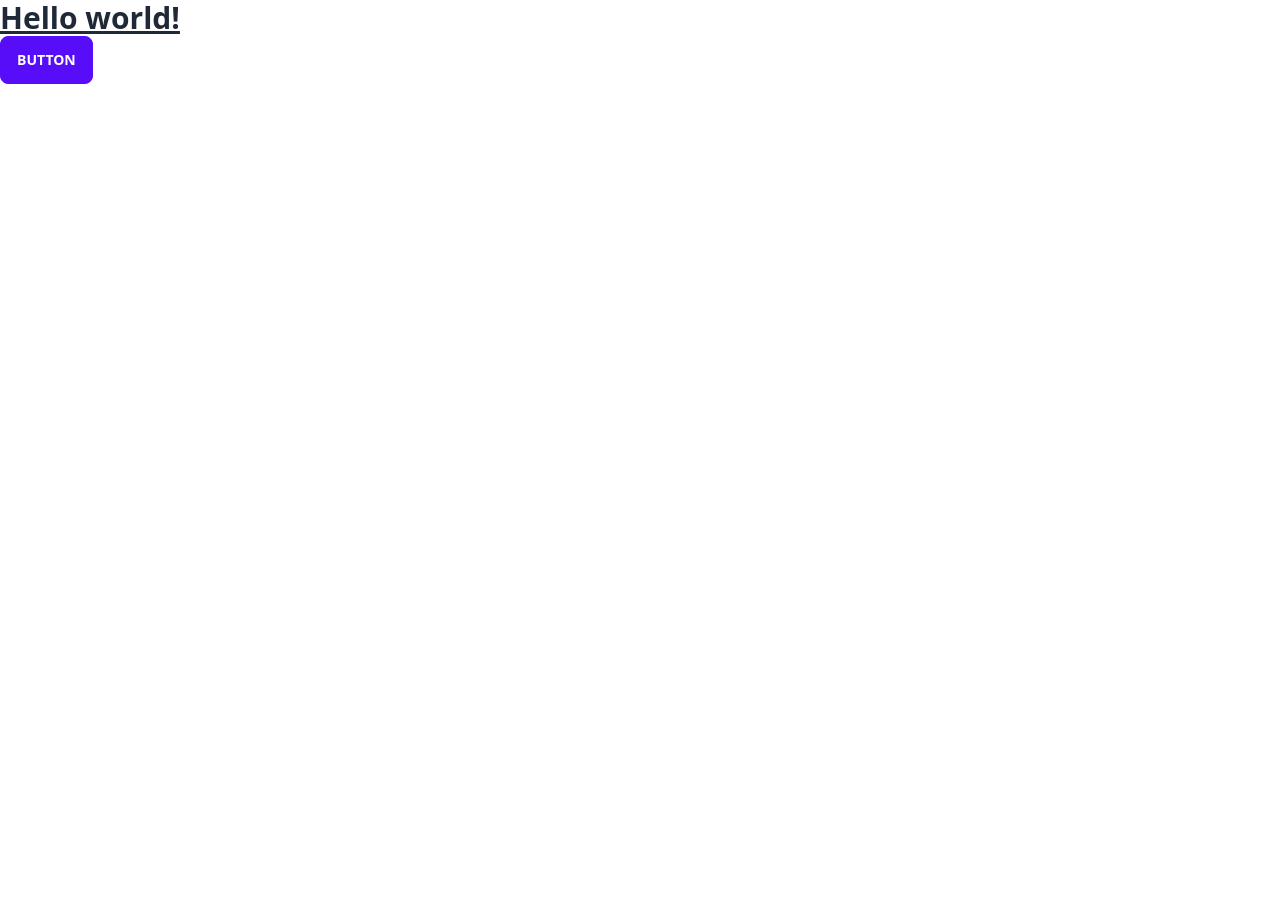
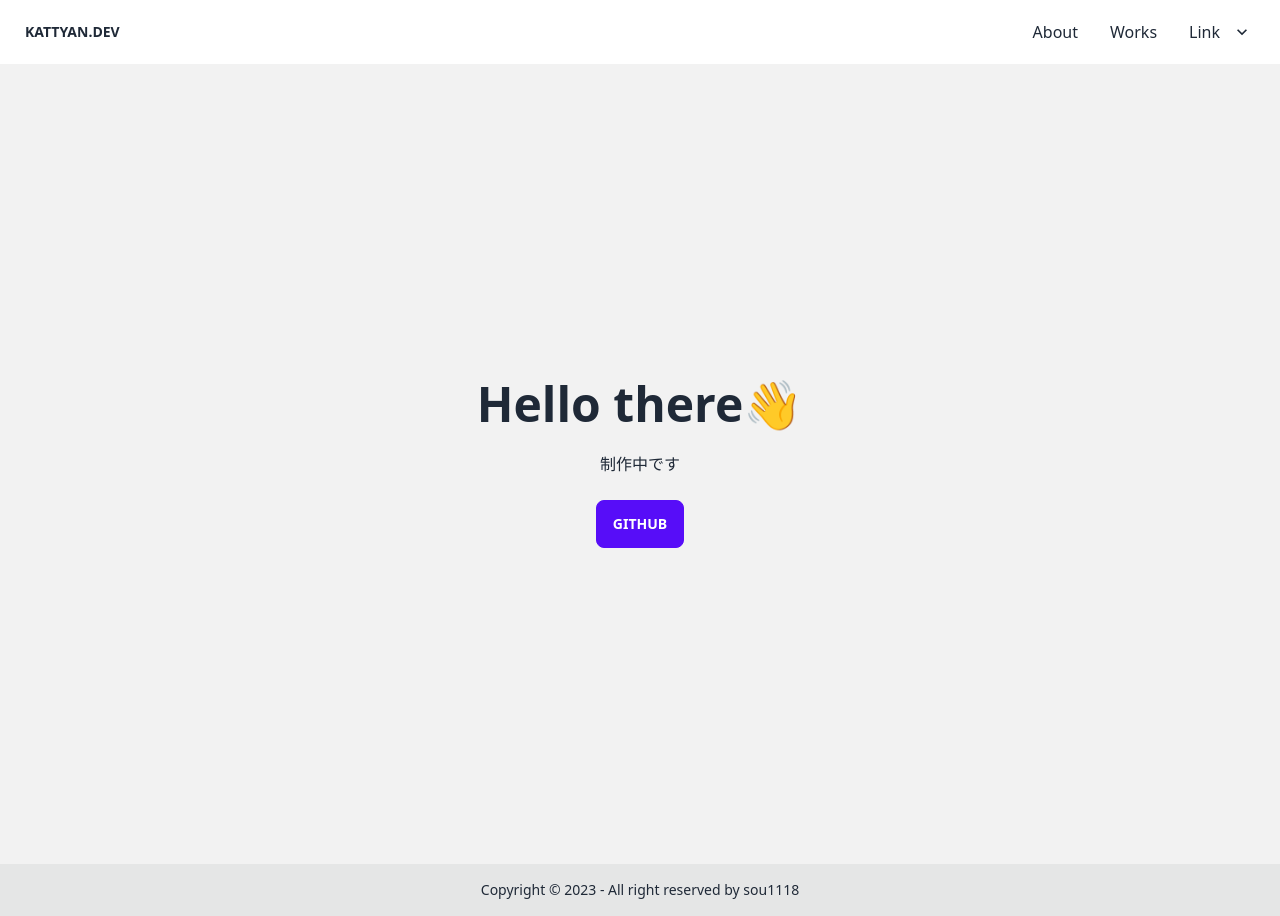
Before and after one commit to sou1118/kattyan.dev, a SvelteKit app: page / in a window 1280 px wide. Before the commit the page ends 800 px from the top, so only its background shows below. Built offline with nearby package versions, Linux system fonts and the light colour scheme.

Commit message:
✨ Header, Footer, TopPage

```diff
--- a/src/app.html
+++ b/src/app.html
@@ -2,7 +2,7 @@
 <html lang="en">
 	<head>
 		<meta charset="utf-8" />
-		<link rel="icon" href="%sveltekit.assets%/favicon.png" />
+		<link rel="icon" href="%sveltekit.assets%/favicon.jpg" />
 		<meta name="viewport" content="width=device-width" />
 		%sveltekit.head%
 	</head>
--- /dev/null
+++ b/src/common/Footer.svelte
@@ -0,0 +1,5 @@
+<footer class="footer footer-center p-4 bg-base-300 text-base-content">
+    <div>
+      <p>Copyright © 2023 - All right reserved by sou1118</p>
+    </div>
+  </footer>
--- /dev/null
+++ b/src/common/Header.svelte
@@ -0,0 +1,20 @@
+<div class="navbar bg-base-100">
+    <div class="flex-1">
+      <a class="btn btn-ghost normal-case text-xl">kattyan.dev</a>
+    </div>
+    <div class="flex-none">
+      <ul class="menu menu-horizontal px-1">
+        <li><a>About</a></li>
+        <li><a>Works</a></li>
+        <li tabindex="0">
+            <a>
+              Link
+              <svg class="fill-current" xmlns="http://www.w3.org/2000/svg" width="20" height="20" viewBox="0 0 24 24"><path d="M7.41,8.58L12,13.17L16.59,8.58L18,10L12,16L6,10L7.41,8.58Z"/></svg>
+            </a>
+            <ul class="p-2 bg-base-100">
+              <li><a href="https://github.com/sou1118">GitHub</a></li>
+            </ul>
+          </li>
+      </ul>
+    </div>
+  </div>
--- /dev/null
+++ b/src/pages/Home.svelte
@@ -0,0 +1,9 @@
+<div class="hero min-h-screen bg-base-200">
+    <div class="hero-content text-center">
+      <div class="max-w-md">
+        <h1 class="text-5xl font-bold">Hello there</h1>
+        <p class="py-6">Provident cupiditate voluptatem et in. Quaerat fugiat ut assumenda excepturi exercitationem quasi. In deleniti eaque aut repudiandae et a id nisi.</p>
+        <button class="btn btn-primary">Get Started</button>
+      </div>
+    </div>
+  </div>
--- a/src/routes/+layout.svelte
+++ b/src/routes/+layout.svelte
@@ -1,5 +1,12 @@
 <script>
-    import "../common/TailwindCSS.svelte";
+    import TailwindCSS from "../common/TailwindCSS.svelte";
+    import Header from "../common/Header.svelte"
+    import Footer from "../common/Footer.svelte"
   </script>
 
-  <slot />
+<TailwindCSS />
+<Header />
+
+<slot />
+
+<Footer />
--- a/src/routes/+page.svelte
+++ b/src/routes/+page.svelte
@@ -1,2 +1,9 @@
-<h1 class="text-3xl font-bold underline">Hello world!</h1>
-<button class="btn btn-primary">Button</button>
+<div class="hero min-h-screen bg-base-200">
+    <div class="hero-content text-center">
+      <div class="max-w-md">
+        <h1 class="text-5xl font-bold">Hello there👋</h1>
+        <p class="py-6">制作中です</p>
+        <button class="btn btn-primary">GitHub</button>
+      </div>
+    </div>
+  </div>
```
Also changed, not shown: static/favicon.jpg (added), static/favicon.png (deleted).
